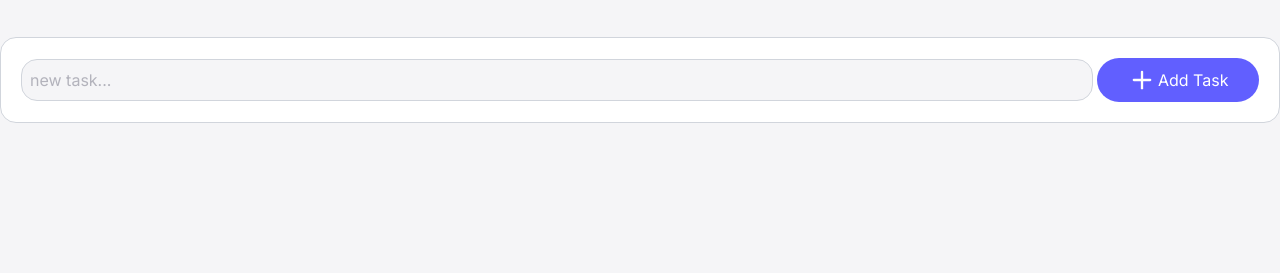
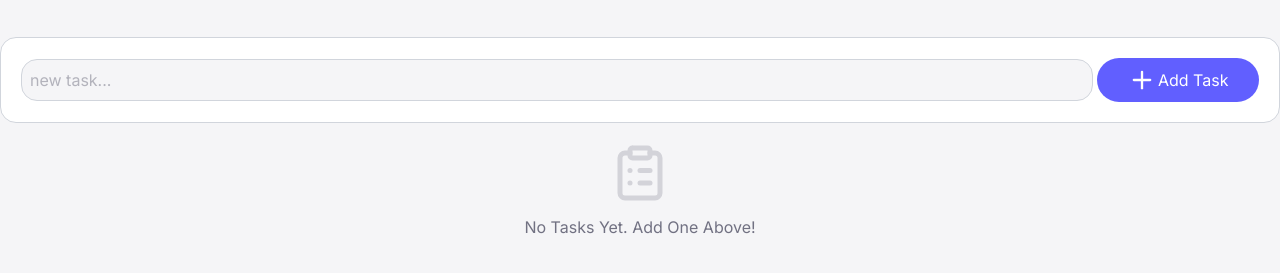
Before and after one commit to HananQerem1/Todo-list, a website: page index.html in a window 1280 px wide. Shown: the part 145-418 px from the top of the page. Drawn offline with Linux system fonts and the light colour scheme.

Commit message:
add empty state case

```diff
--- a/assets/css/input.css
+++ b/assets/css/input.css
@@ -42,6 +42,10 @@
     span{
         @apply text-secondary text-[15px] capitalize;
     }
+    p{
+        @apply text-secondary capitalize;
+        @apply text-[13px] sm:text-[14px] md:text-[15px] lg:text-[16px];
+    }
 }
 
 @layer utilities{
@@ -56,6 +60,9 @@
     }
     .column{
         @apply flex flex-col items-start;
+    }
+    .column-center{
+        @apply flex flex-col items-center;
     }
     .center{
         @apply flex items-center justify-center;
--- a/index.html
+++ b/index.html
@@ -23,7 +23,7 @@
                     </div>
                 </div>
             </div>
-            <div class="column gap-3 w-full">
+            <div class="column gap-5 w-full">
                 <div class="panel bg-fg">
                     <form name="addTask" class="w-full row-start gap-1">
                         <input id="taskName" type="text" name="taskName" placeholder="new task..." class="placeholder-full-des panel bg-bg"/>
--- a/main.js
+++ b/main.js
@@ -21,11 +21,20 @@ addTaskForm.onsubmit = (e)=>{
 }
 
 const displayTasks = ()=> {
-    const result = tasks.map( (task,index)=> {
+    let result;
+    if(tasks.length === 0){
+            result = `<div class="empty-state column-center gap-3 m-auto">
+                <img src="./assets/img/icons/file.svg" alt="file icon" class="size-15" />
+                <p>no tasks yet. add one above!</p>
+            </div>
+            `
+    } else{
+        result = tasks.map( (task,index)=> {
             const isDone = task.isCompleted;
             const icon = isDone? "./assets/img/icons/reset.svg":"./assets/img/icons/circle-check-mark.svg";
             const imgAlt = isDone? "reset icon":"circle check mark icon";
             const taskStatusBtnText = isDone? "undo":"completed";
+
             return `<div class="${isDone? "bg-success-card": "bg-fg"} panel column">
                 <h2 class="${isDone? "line-through": ""}">${task.name}</h2>
                 <div class="row-end gap-4 w-full">
@@ -41,6 +50,7 @@ const displayTasks = ()=> {
             </div>
             `
         }).join("");
+    }
     document.querySelector(".task-container").innerHTML = result;
     document.querySelector(".remainTaskNum").textContent = taskCount-doneTaskCount;
     document.querySelector(".doneTaskNum").textContent = doneTaskCount;
```
Also changed, not shown: assets/css/output.css, assets/img/icons/file.svg (added). Lines whose indentation alone changed are shown as unchanged.
